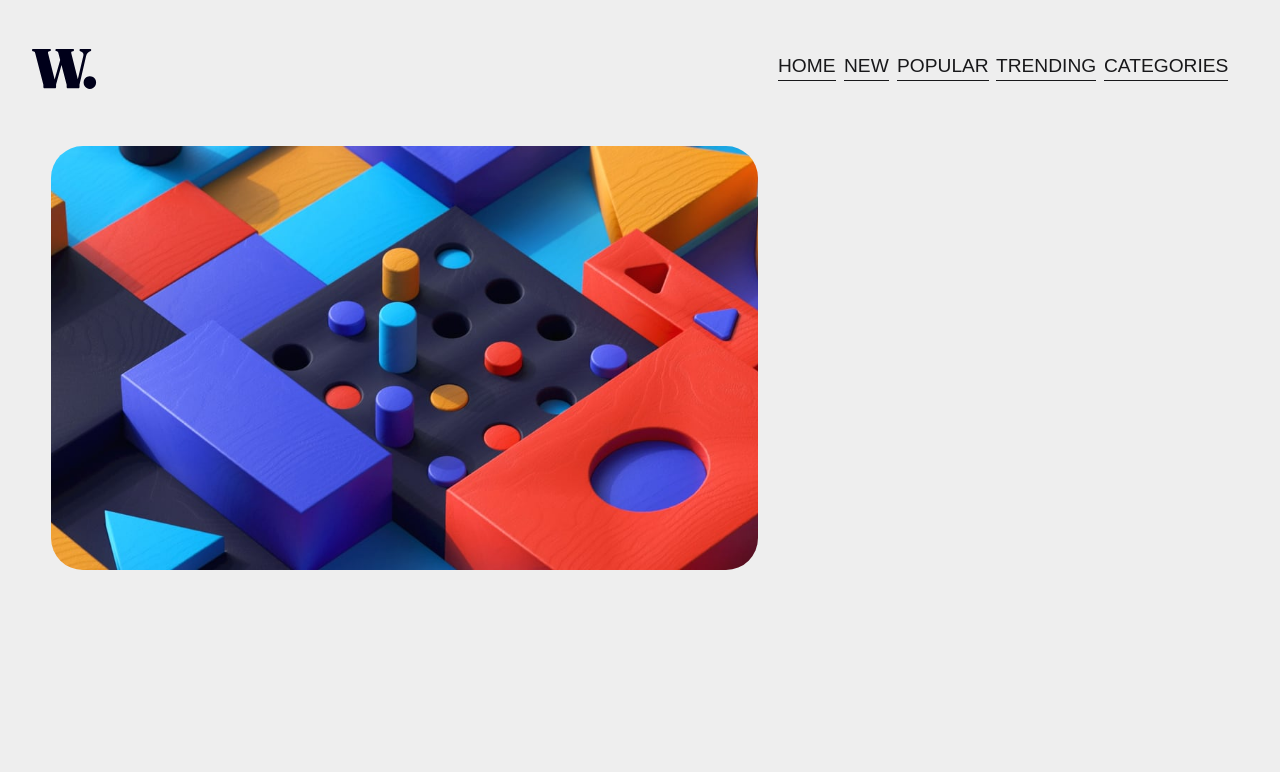
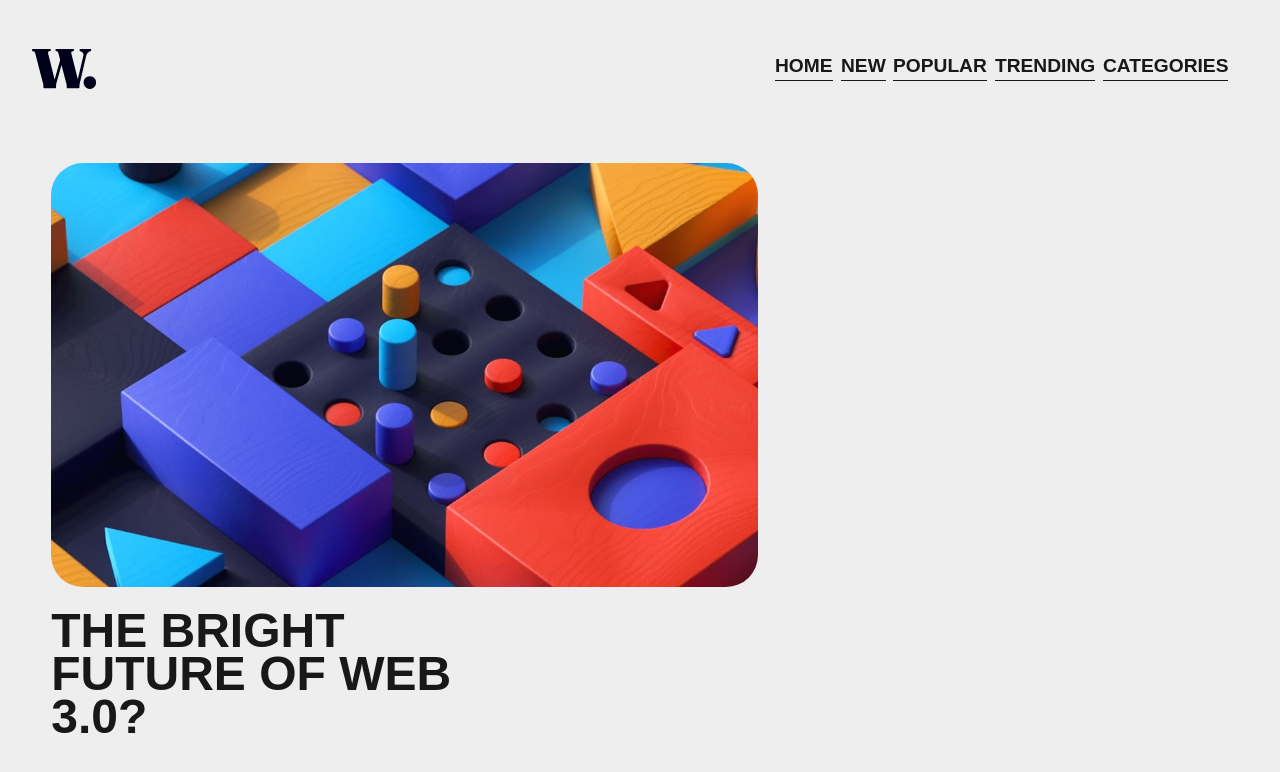
Before and after one commit to Josephadam/news-homepage-main, a plain HTML site: page index.html in a window 1280 px wide. Drawn offline with Linux system fonts and the light colour scheme.

Commit message:
Text changes

```diff
--- a/assets/css/style.css
+++ b/assets/css/style.css
@@ -10,6 +10,7 @@ nav {
 }
 
 nav .nav-links {
+     height: var(--nav-height);
     position: absolute;
     top: 0;
     width: 100%;
@@ -423,15 +424,21 @@ nav.theme-nav-transitioning .ul-mobile li.active a>span::before {
 }
 
 /* ------------------------- Work Single - Intro Image -------------------------------------------------- */
+.home-header .container {
+    width: 100vw;
+   padding-top: calc(var(--nav-padding-top) + var(--nav-padding-bottom));
+    height: 100%;
+    position: relative;
+    pointer-events: none;
+}
 
 .work-single-intro-image {
-	padding-top: 0;
-	padding-bottom: 0;
-	margin-top: -1px;
+	left: 0;
+    top: 0;
 }
 
 .work-single-intro-image.block-padding-bottom {
-	padding-bottom: var(--section-padding);
+
 }
 
 .work-single-intro-image .single-image {
@@ -463,14 +470,30 @@ nav.theme-nav-transitioning .ul-mobile li.active a>span::before {
 @media screen and (max-width: 764px) {
 	.work-single-intro-image .single-image {
 	width: 100%;
+
+}
+.home-header .intro-title {
+    width: 90% !important;
 }
 }
-.home-header .container {
-    padding-top: var(--section-padding-small);
 
-    pointer-events: none;
-}
 
 .home-header .container .row {
     height: 100%;
 }
+
+.home-header .intro-title {
+    width: 40%;
+}
+
+h1 .outer-span {
+	display: block;
+	overflow: hidden;
+	position: relative;
+    font-size: 3rem;
+}
+
+h1 .outer-span span {
+	display: block;
+	position: relative;
+}
--- a/assets/css/styleguide.css
+++ b/assets/css/styleguide.css
@@ -33,7 +33,12 @@
     --gap-padding: min(4vw, 4em);
     --title-size: clamp(5em, 7.5vw, 7.5em);
     --border-radius: 4vh;
+	--nav-height: 1px;
+    --nav-padding-top: var(--section-padding-small);
+    --nav-padding-bottom: 1em;
 }
+
+
 
 @media screen and (min-width: 1440px) {}
 
@@ -161,7 +166,7 @@ em {
 	padding: 0;
 	margin: 0;
 	font-style: normal;
-	font-weight: 400;
+	font-weight: 800;
 	letter-spacing: normal;
 }
 
@@ -181,7 +186,7 @@ h1 {
 	font-family: "GH Sans", sans-serif;
 	font-weight: 400;
 	font-style: normal;
-	font-size: calc(clamp(6em, 9vw, 12em) * 1.1);
+	font-size: calc(clamp(7em, 0vw, 12em) * 1.1);
 	line-height: 0.9;
 	color: var(--color-dark);
 	text-transform: uppercase;
--- a/index.html
+++ b/index.html
@@ -153,6 +153,11 @@
                       data-srcset="assets/images/image-web-3-desktop.jpg 400w, assets/images/image-web-3-desktop.jpg 540w, assets/images/image-web-3-desktop.jpg 720w, assets/images/image-web-3-desktop.jpg 1024w, assets/images/image-web-3-desktop.jpg 1440w, assets/images/image-web-3-desktop.jpg 1920w"
                       data-sizes="100w" width="1460" height="600" alt="" />
                   </div>
+                  <div class="intro-title">
+                    <h1>
+                      <span class="outer-span"><span>The Bright Future of Web 3.0?</span></span>
+                    </h1>
+                  </div>
                 </div>
               </div>
             </div>
```
